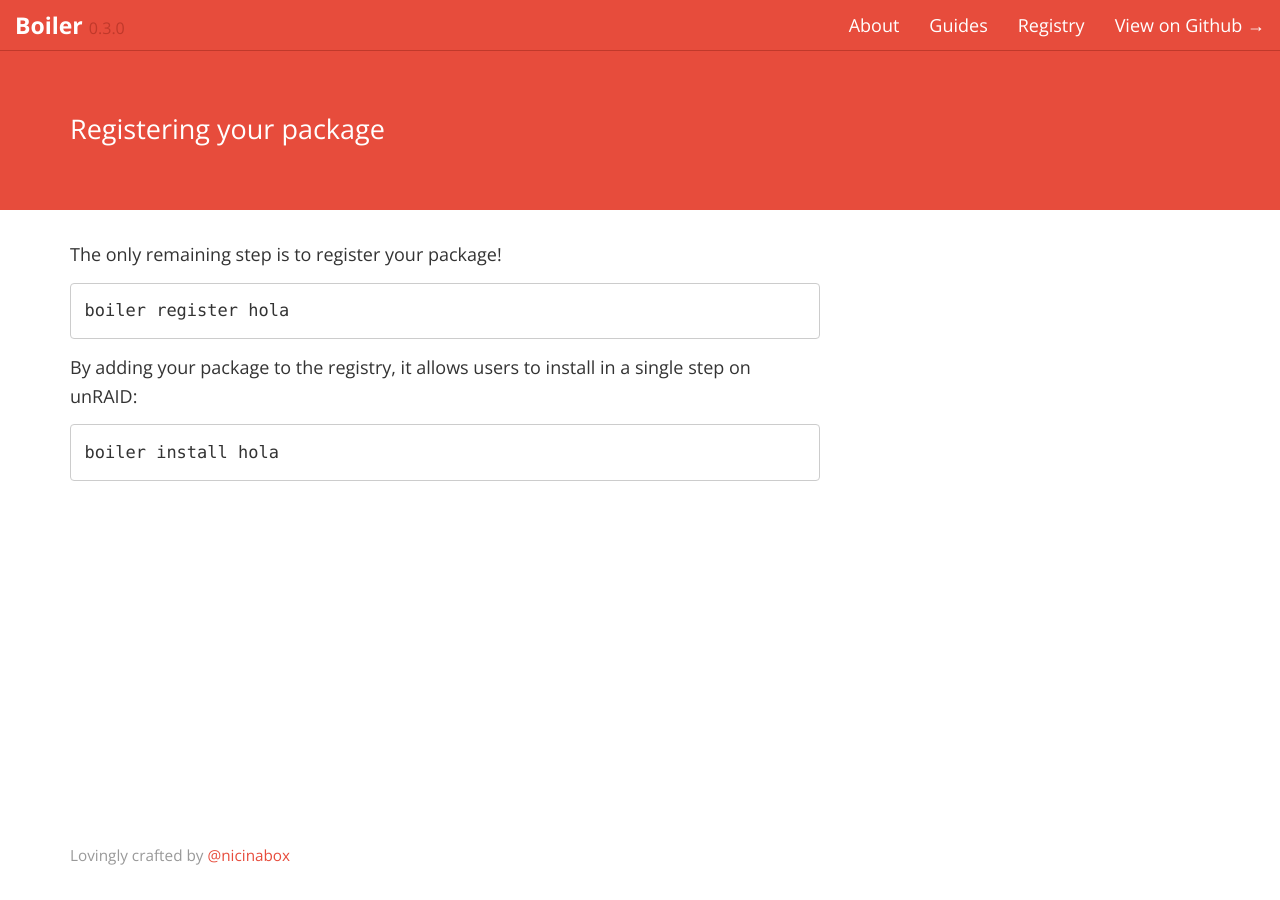
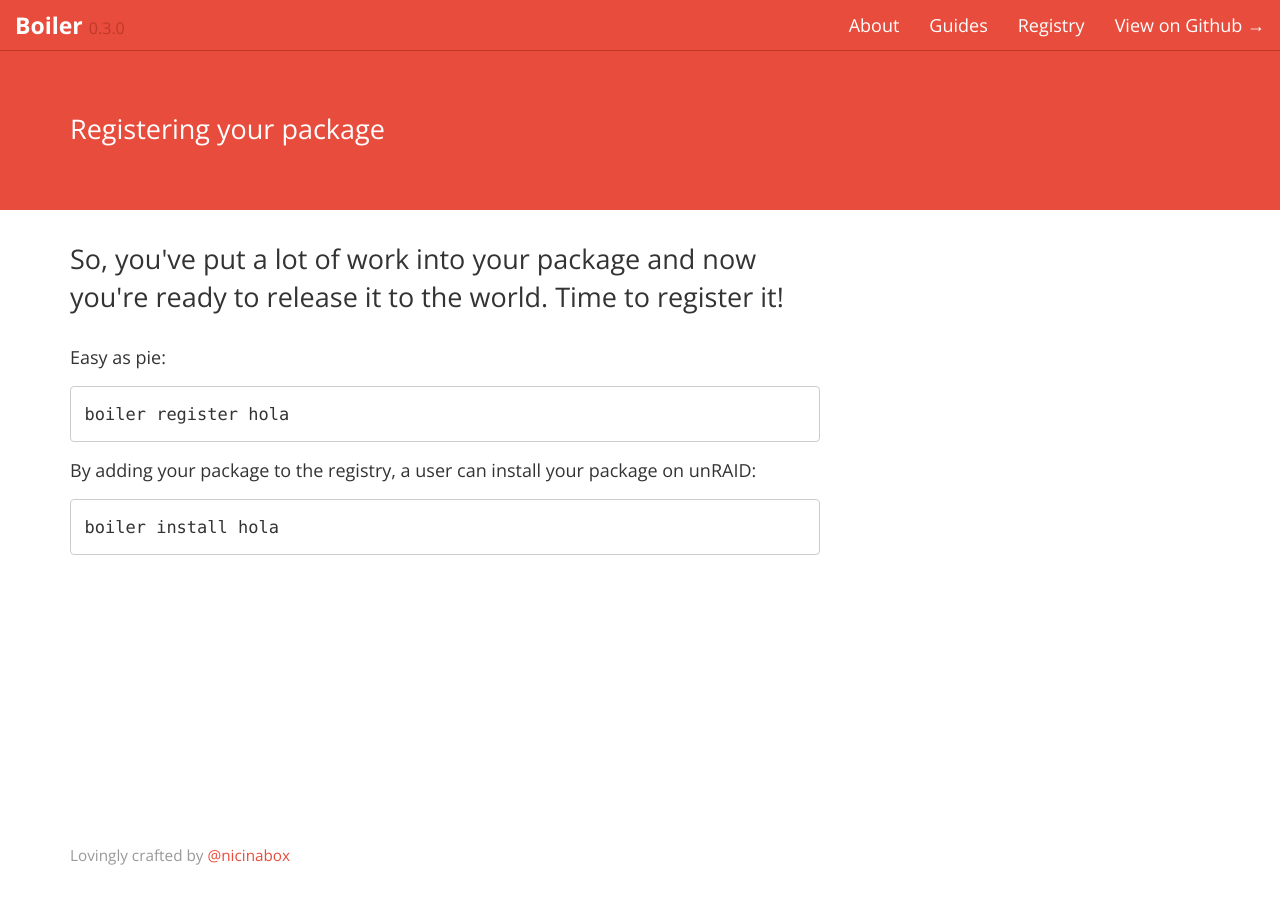
Before and after one commit to nicinabox/boiler, a Jekyll site: the page built from _posts/guides/2014-01-06-registering-your-package.md, in a window 1280 px wide. Built offline with Jekyll 4.4.1, drawn with Linux system fonts in a browser that asks for light colours; Markdown is read by kramdown in place of the engine named in the settings; comment, search, counter and statistics services are not loaded.

Commit message:
Update guides

```diff
--- a/_posts/guides/2014-01-06-registering-your-package.md
+++ b/_posts/guides/2014-01-06-registering-your-package.md
@@ -5,10 +5,14 @@
 excerpt: Let users install your package
 ---
 
-The only remaining step is to register your package!
+<p class="lead">
+  So, you've put a lot of work into your package and now you're ready to release it to the world. Time to register it!
+</p>
+
+Easy as pie:
 
     boiler register hola
 
-By adding your package to the registry, it allows users to install in a single step on unRAID:
+By adding your package to the registry, a user can install your package on unRAID:
 
     boiler install hola
```
Also changed, not shown: _posts/guides/2014-01-03-make-your-own-package.md (+4 -0 lines).
